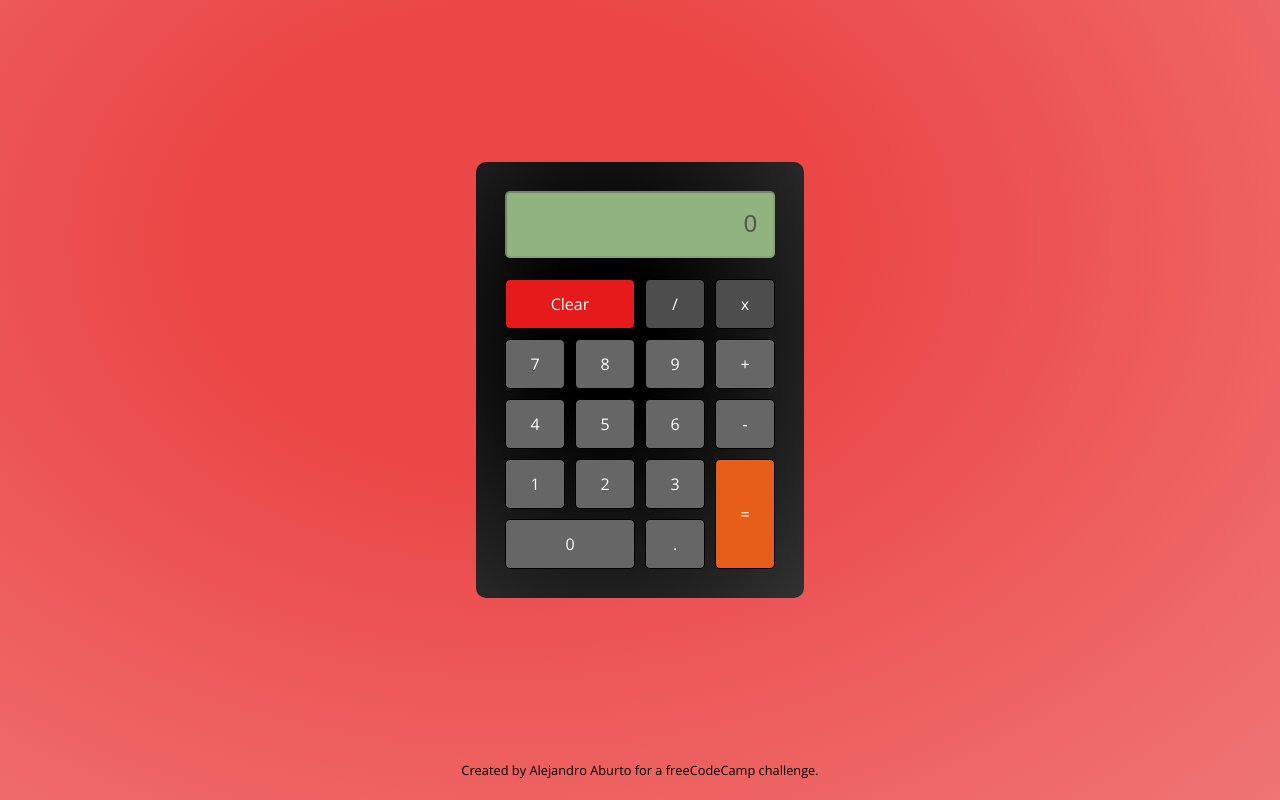
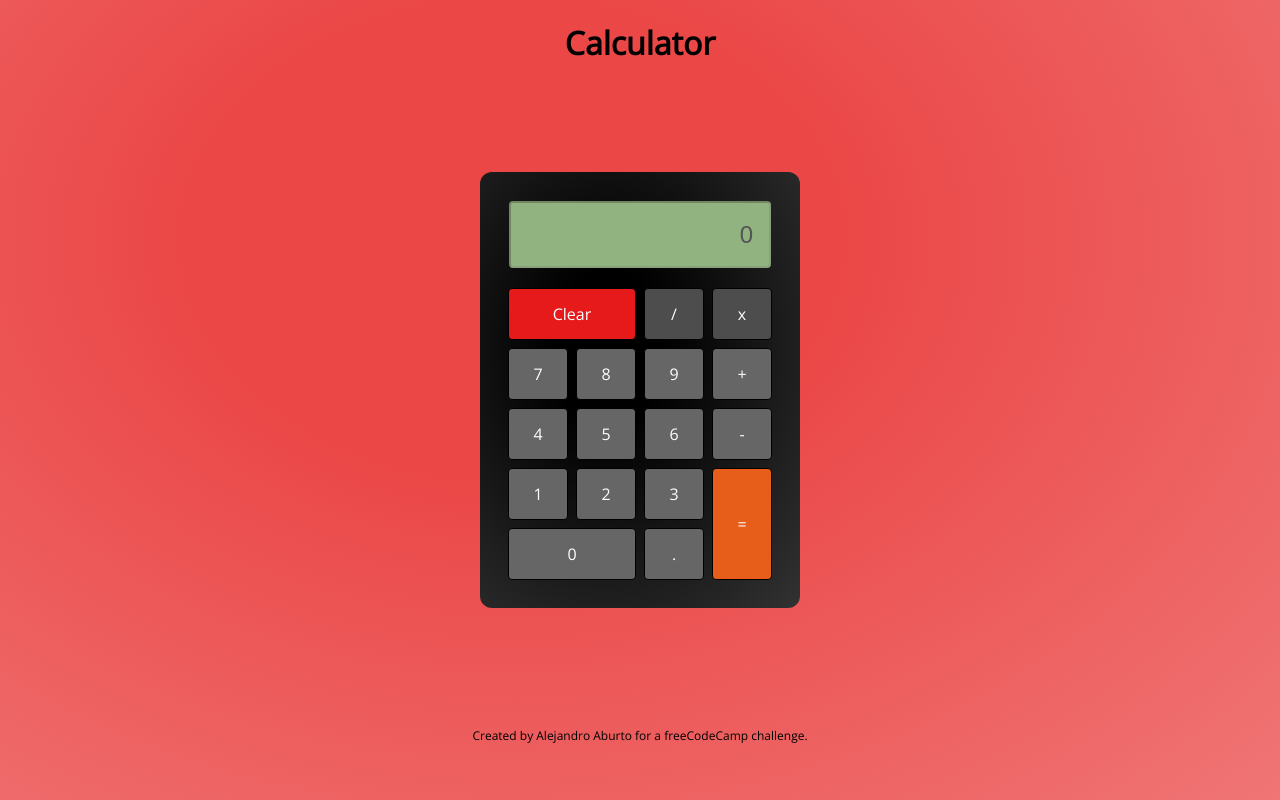
Before and after one commit to aburto22/calculator, a website: page index.html in a window 1280 px wide. Drawn offline with nearby package versions, Linux system fonts and the light colour scheme.

Commit message:
Fixed layout an added title

```diff
--- a/package.json
+++ b/package.json
@@ -2,5 +2,9 @@
   "dependencies": {
     "@babel/preset-env": "^7.13.15",
     "@babel/preset-react": "^7.13.13"
+  },
+  "devDependencies": {
+    "@babel/cli": "^7.16.0",
+    "@babel/core": "^7.16.0"
   }
 }
--- a/script-compiled.js
+++ b/script-compiled.js
@@ -8,7 +8,7 @@
 
 function _arrayLikeToArray(arr, len) { if (len == null || len > arr.length) len = arr.length; for (var i = 0, arr2 = new Array(len); i < len; i++) { arr2[i] = arr[i]; } return arr2; }
 
-function _iterableToArrayLimit(arr, i) { if (typeof Symbol === "undefined" || !(Symbol.iterator in Object(arr))) return; var _arr = []; var _n = true; var _d = false; var _e = undefined; try { for (var _i = arr[Symbol.iterator](), _s; !(_n = (_s = _i.next()).done); _n = true) { _arr.push(_s.value); if (i && _arr.length === i) break; } } catch (err) { _d = true; _e = err; } finally { try { if (!_n && _i["return"] != null) _i["return"](); } finally { if (_d) throw _e; } } return _arr; }
+function _iterableToArrayLimit(arr, i) { var _i = arr == null ? null : typeof Symbol !== "undefined" && arr[Symbol.iterator] || arr["@@iterator"]; if (_i == null) return; var _arr = []; var _n = true; var _d = false; var _s, _e; try { for (_i = _i.call(arr); !(_n = (_s = _i.next()).done); _n = true) { _arr.push(_s.value); if (i && _arr.length === i) break; } } catch (err) { _d = true; _e = err; } finally { try { if (!_n && _i["return"] != null) _i["return"](); } finally { if (_d) throw _e; } } return _arr; }
 
 function _arrayWithHoles(arr) { if (Array.isArray(arr)) return arr; }
 
@@ -78,14 +78,17 @@
       case "-":
       case "*":
       case "/":
+        e.preventDefault();
         addDigit(e.key);
         break;
 
       case "Enter":
+        e.preventDefault();
         getResult();
         break;
 
       case "Backspace":
+        e.preventDefault();
         clearDisp();
         break;
     }
@@ -190,7 +193,7 @@
           });
         }
       } else {
-        if (getCurrentNumber(disp) !== "0" & getCurrentNumber(disp).length < 9) {
+        if (getCurrentNumber(disp) !== "0" && getCurrentNumber(disp).length < 9) {
           setDisp(function (disp) {
             return disp + num;
           });
@@ -205,9 +208,9 @@
     }
   }
 
-  return /*#__PURE__*/React.createElement(React.Fragment, null, /*#__PURE__*/React.createElement("div", {
+  return /*#__PURE__*/React.createElement("div", {
     id: "container"
-  }, /*#__PURE__*/React.createElement("input", {
+  }, /*#__PURE__*/React.createElement("h1", null, "Calculator"), /*#__PURE__*/React.createElement("main", null, /*#__PURE__*/React.createElement("input", {
     id: "display",
     value: disp,
     disabled: true
@@ -309,9 +312,7 @@
     id: "clear",
     "class": "btn",
     onClick: clearDisp
-  }, "Clear")), /*#__PURE__*/React.createElement("p", {
-    id: "footer"
-  }, "Created by Alejandro Aburto for a freeCodeCamp challenge."));
+  }, "Clear")), /*#__PURE__*/React.createElement("footer", null, "Created by Alejandro Aburto for a freeCodeCamp challenge."));
 }
 
 ReactDOM.render( /*#__PURE__*/React.createElement(App, null), document.querySelector("#root"));
--- a/script.js
+++ b/script.js
@@ -56,12 +56,15 @@
       case "-":
       case "*":
       case "/":
+        e.preventDefault();
         addDigit(e.key);
         break;
       case "Enter":
+        e.preventDefault();
         getResult();
         break;
       case "Backspace":
+        e.preventDefault();
         clearDisp();
         break;
     }
@@ -152,7 +155,7 @@
         }
       } else {
         if (
-          (getCurrentNumber(disp) !== "0") &
+          (getCurrentNumber(disp) !== "0") &&
           (getCurrentNumber(disp).length < 9)
         ) {
           setDisp((disp) => disp + num);
@@ -166,8 +169,9 @@
   }
 
   return (
-    <>
-      <div id="container">
+    <div id="container">
+      <h1>Calculator</h1>
+      <main>
         <input id="display" value={disp} disabled />
         <div id="equals" class="btn" onClick={getResult}>
           =
@@ -220,11 +224,11 @@
         <div id="clear" class="btn" onClick={clearDisp}>
           Clear
         </div>
-      </div>
-      <p id="footer">
+      </main>
+      <footer>
         Created by Alejandro Aburto for a freeCodeCamp challenge.
-      </p>
-    </>
+      </footer>
+    </div>
   );
 }
 
--- a/style.scss
+++ b/style.scss
@@ -16,15 +16,15 @@
   justify-content: center;
 }
 
-#container {
+main {
   background-image: radial-gradient(farthest-corner at 40% 40%, rgba(0, 0, 0, 1) 20%, rgba(50, 50, 50, 1));
   max-width: 90%;
   display: grid;
   text-align: center;
-  grid-template-rows: 5.5rem repeat(5, 60px);
-  grid-template-columns: repeat(4, 70px);
+  grid-template-rows: 5.5rem repeat(5, 3.75rem);
+  grid-template-columns: repeat(4, min(20vw, 4.25rem));
   padding: 1.5rem;
-  border-radius: 10px;
+  border-radius: 0.75rem;
   grid-template-areas:
     'display display display display'
     'clear clear divide multiply'
@@ -43,8 +43,8 @@
   color: white;
   background-color: hsl(0, 0%, 40%);
   user-select: none;
-  margin: 0.3rem;
-  border-radius: 5px;
+  margin: 0.25rem;
+  border-radius: 0.25rem;
 
   &:hover {
     background-color: hsl(0, 0%, 70%);
@@ -58,7 +58,7 @@
   align-items: center;
   text-align: right;
   padding: 1rem;
-  border-radius: 5px;
+  border-radius: 0.25rem;
   margin: 0.3rem;
   margin-bottom: 1rem;
   background-color: hsl(100, 25%, 60%);
@@ -111,8 +111,23 @@
   }
 }
 
-#footer {
-  position: absolute;
+h1 {
+  text-align: center;
+  top: 0.5rem;
+}
+
+footer {
   bottom: 0.5rem;
-  font-size: 0.8rem;
+  font-size: 0.75rem;
+  text-align: center;
+  margin-top: 2rem;
+  padding-bottom: 1rem;
 }
+
+#container {
+  display: flex;
+  flex-direction: column;
+  justify-content: space-between;
+  height: 100%;
+  align-items: center;
+}
```
Also changed, not shown: style.css, 2 other files.
